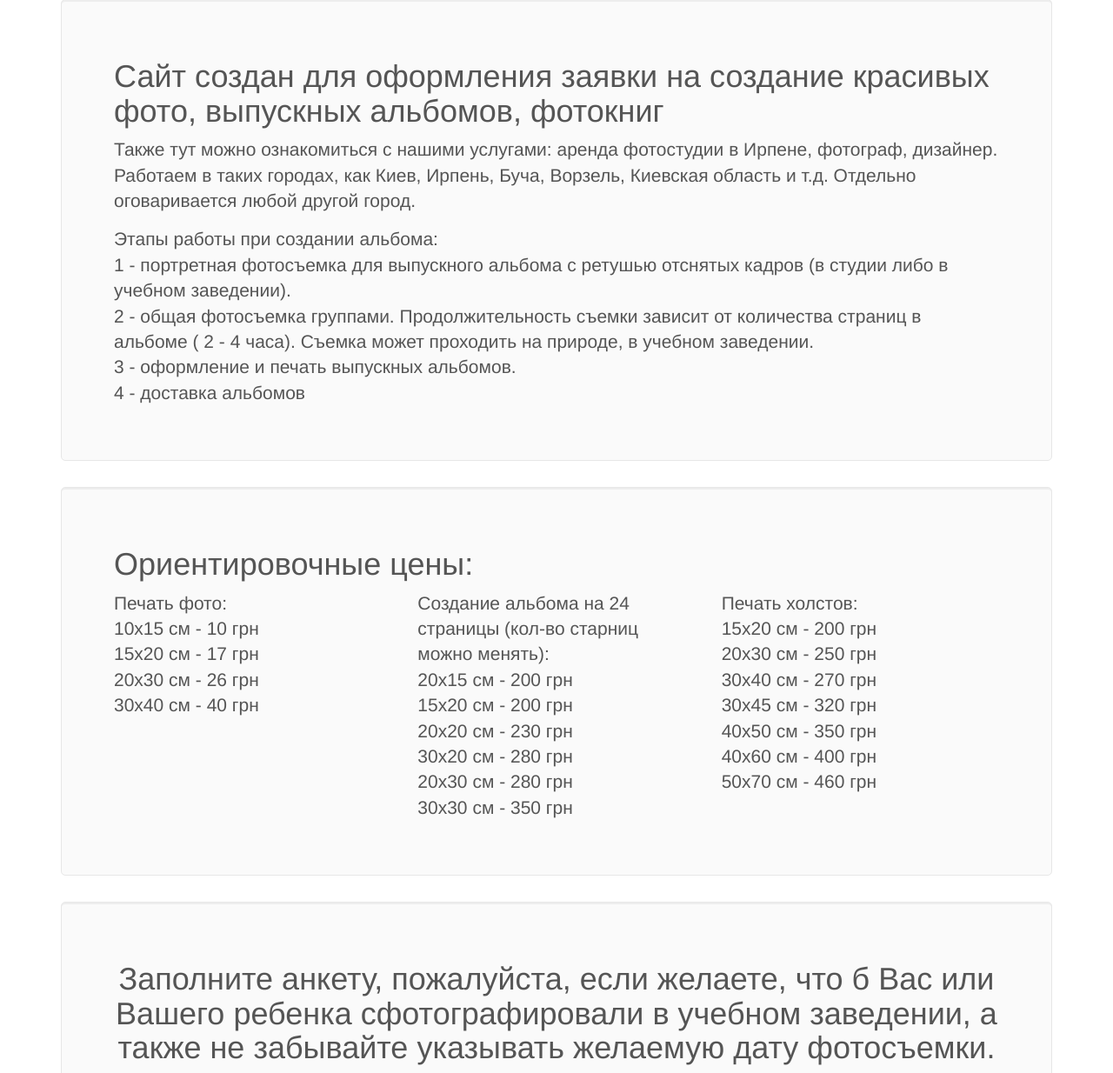
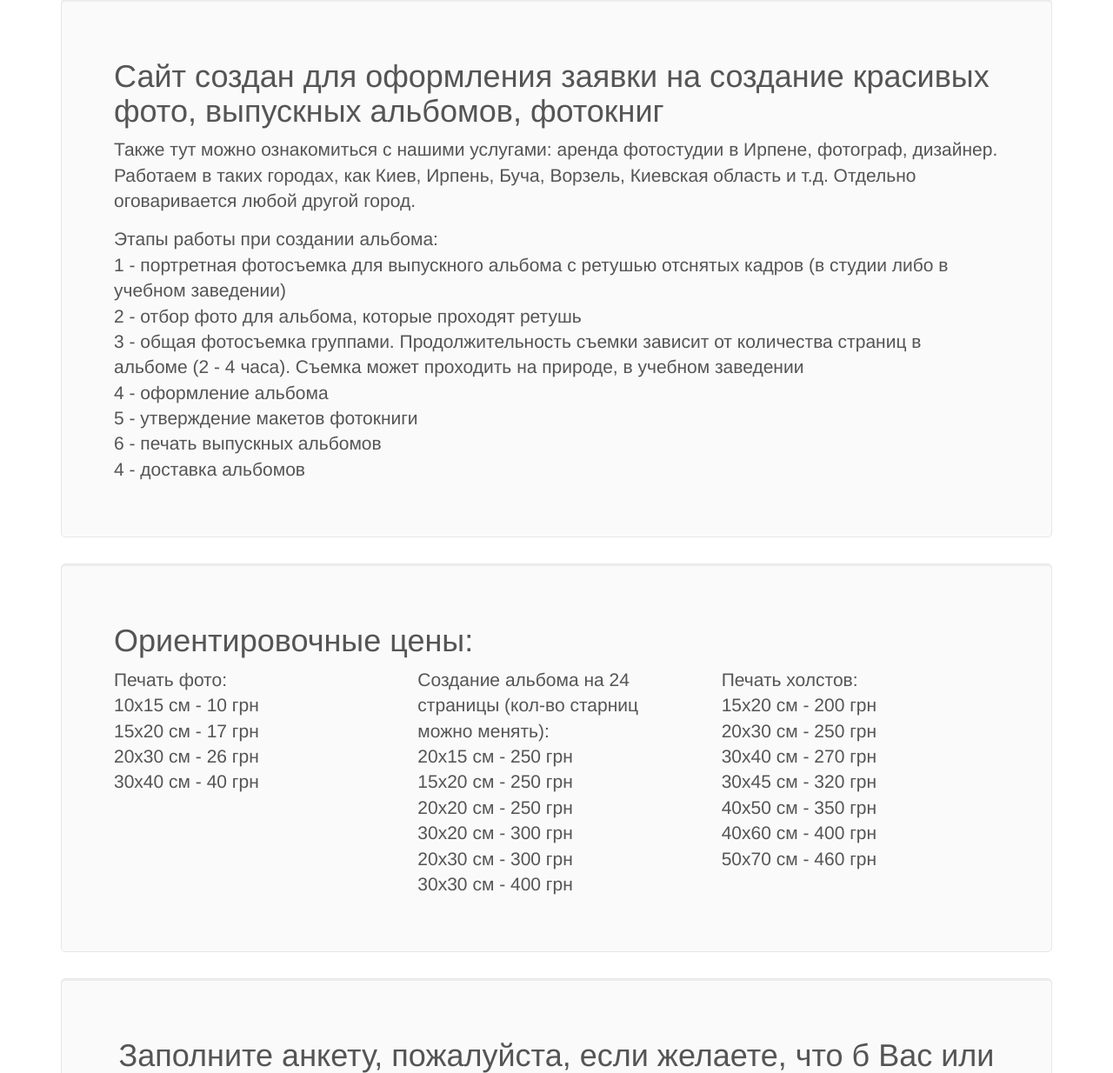
Before and after one commit to CyanoFresh/PhotoSchool, a Yii app: template views/site/index.php in a window 1280 px wide. Shown: the part 71-1305 px from the top of the page at 87% size. Run offline with PHP 8.4 and a stand-in for Yii, Linux system fonts and the light colour scheme; the template is opened without the code that fills it, so the values that code supplies are empty; form fields are guessed from the names that the template uses; some libraries are stand-ins or nearby versions.

Commit message:
изменения цен и текста на галвной

```diff
--- a/views/site/index.php
+++ b/views/site/index.php
@@ -18,9 +18,12 @@ $this->title = 'Главная';
             Работаем в таких городах, как Киев, Ирпень, Буча, Ворзель, Киевская
             область и т.д. Отдельно оговаривается любой другой город.</p>
         <p class="lead">Этапы работы при создании альбома:</br>
-            1 - портретная фотосъемка для выпускного альбома с ретушью отснятых кадров (в студии либо в учебном заведении).</br>
-            2 - общая фотосъемка группами. Продолжительность съемки зависит от количества страниц в альбоме ( 2 - 4 часа). Съемка может проходить на природе, в учебном заведении.</br>
-            3 - оформление и печать выпускных альбомов.</br>
+            1 - портретная фотосъемка для выпускного альбома с ретушью отснятых кадров (в студии либо в учебном заведении)</br>
+            2 - отбор фото для альбома, которые проходят ретушь</br>
+            3 - общая фотосъемка группами. Продолжительность съемки зависит от количества страниц в альбоме (2 - 4 часа). Съемка может проходить на природе, в учебном заведении</br>
+            4 - оформление альбома</br>
+            5 - утверждение макетов фотокниги</br>
+            6 - печать выпускных альбомов</br>
             4 - доставка альбомов </p>
     </div>
 
@@ -38,12 +41,12 @@ $this->title = 'Главная';
             </div>
             <div class="col-md-4">
                 <p class="lead">Создание альбома на 24 страницы (кол-во старниц можно менять):</br>
-                    20х15 см - 200 грн</br>
-                    15х20 см - 200 грн</br>
-                    20х20 см - 230 грн</br>
-                    30х20 см - 280 грн</br>
-                    20х30 см - 280 грн</br>
-                    30х30 см - 350 грн</br>
+                    20х15 см - 250 грн</br>
+                    15х20 см - 250 грн</br>
+                    20х20 см - 250 грн</br>
+                    30х20 см - 300 грн</br>
+                    20х30 см - 300 грн</br>
+                    30х30 см - 400 грн</br>
                 </p>
             </div>
             <div class="col-md-4">
```
